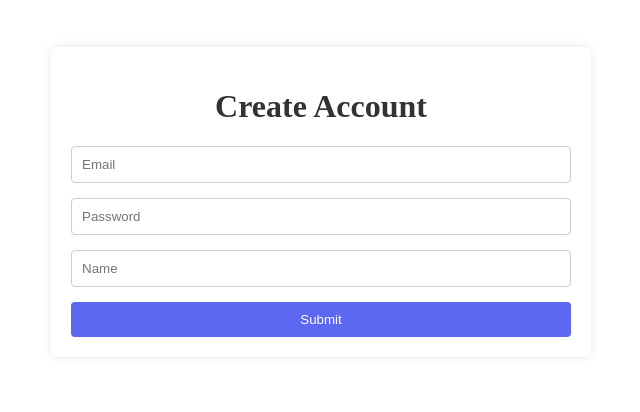
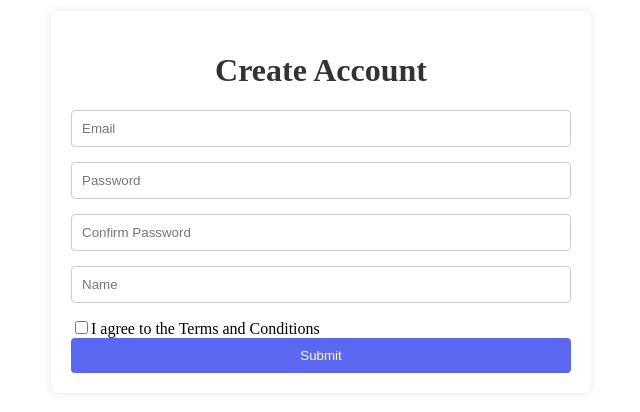
Before and after one commit to SparshRai07/React-setup, a React (Vite) app: page / in a window 1280 px wide. Shown: the part 198-610 px from the top of the page, without its empty margins (319-959 px from the left). Built offline with nearby package versions, Linux system fonts and the light colour scheme.

Commit message:
added submit form function

```diff
--- a/src/App.jsx
+++ b/src/App.jsx
@@ -1,9 +1,14 @@
 
 const App = () => {
+
+  const handleSubmit = (event) => {
+    event.preventDefault();
+  };
+
   return (
     <div className="container">
       <h1>Create Account</h1>
-      <form>
+      <form onSubmit={handleSubmit}>
         <input
           type="email"
           placeholder="Email"
@@ -17,11 +22,25 @@ const App = () => {
           required
         />
         <input
+          type="password"
+          placeholder="Confirm Password"
+          name="confirmPassword"
+          required
+        />
+        <input
           type="text"
           placeholder="Name"
           name="name"
           required
         />
+        <div>
+          <input
+            type="checkbox"
+            name="terms"
+            required
+          />
+          <label htmlFor="terms">I agree to the Terms and Conditions</label>
+        </div>
         <button type="submit">Submit</button>
       </form>
     </div>
```
